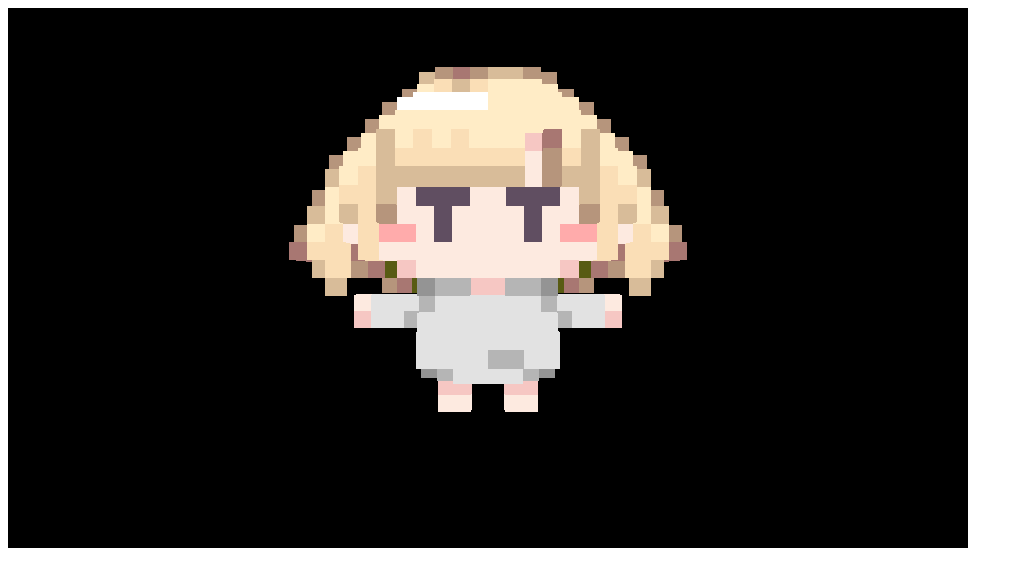
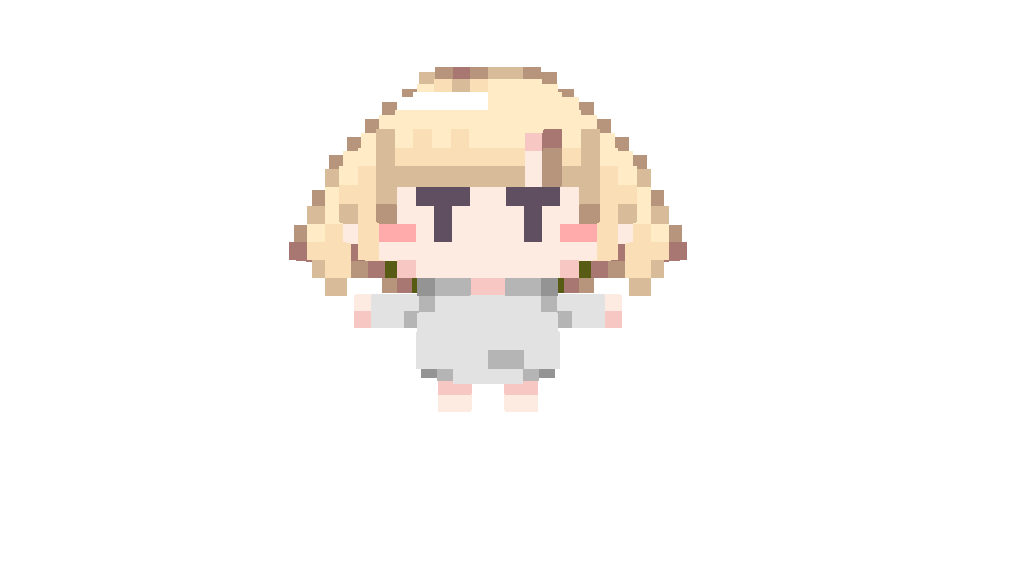
Before and after one commit to naberyo34/threejs-practice, a plain HTML site: page index.html in a window 1280 px wide. Shown: the whole page, without its empty margins (0-1023 px from the left). Drawn offline with Linux system fonts and the light colour scheme; animation ran at ten frames a second.

Commit message:
背景色を白くした

```diff
--- a/index.html
+++ b/index.html
@@ -21,6 +21,7 @@
           canvas: document.querySelector("#myCanvas")
         });
         renderer.setSize(width, height);
+        renderer.setClearColor(0xffffff);
 
         // シーンを作成
         const scene = new THREE.Scene();
```
